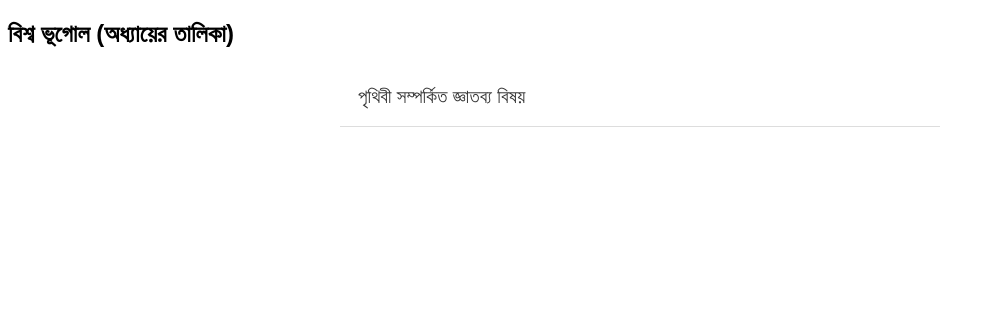
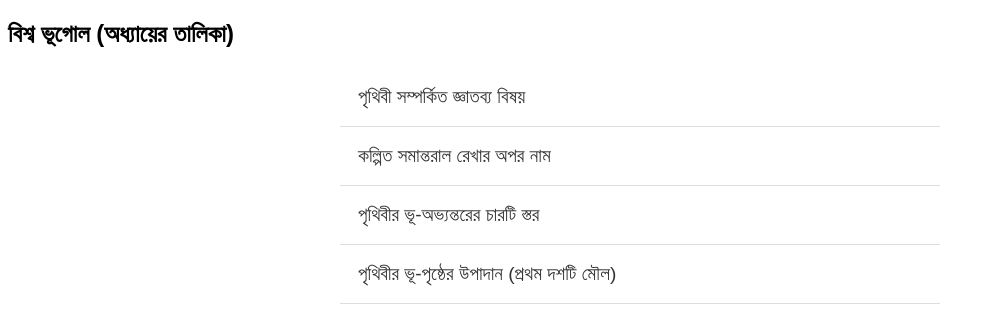
Before and after one commit to Avijitsir/digital-libeary, a plain HTML site: page chapters/book2/wrold_geography_chapters.html in a window 1280 px wide. Shown: the whole page, without its empty margins (0-996 px from the left). Drawn offline with Linux system fonts and the light colour scheme.

Commit message:
My latest updates for the digital library

```diff
--- a/chapters/book2/wrold_geography_chapters.html
+++ b/chapters/book2/wrold_geography_chapters.html
@@ -21,6 +21,9 @@
     <h2>বিশ্ব ভূগোল (অধ্যায়ের তালিকা)</h2>
     <ul>
         <li><a href="../../pdfs/book2/wrold_geography_chapter_1.pdf" target="_blank">পৃথিবী সম্পর্কিত জ্ঞাতব্য বিষয়</a></li>
+        <li><a href="../../pdfs/book2/কল্পিত সমান্তরাল রেখার অপর নাম.pdf" target="_blank">কল্পিত সমান্তরাল রেখার অপর নাম</a></li>
+        <li><a href="../../pdfs/book2/পৃথিবীর ভূ-অভ্যন্তরের চারটি স্তর.pdf" target="_blank">পৃথিবীর ভূ-অভ্যন্তরের চারটি স্তর</a></li>
+        <li><a href="../../pdfs/book2/পৃথিবীর ভূ-পৃষ্ঠের উপাদান (প্রথম দশটি মৌল).pdf" target="_blank">পৃথিবীর ভূ-পৃষ্ঠের উপাদান (প্রথম দশটি মৌল)</a></li>
 
     </ul>
 </body>
```
Also changed, not shown: chapters/book2/ancient_history_chapters.html (+1 -0 lines), chapters/book2/indian_geography_chapters.html (+1 -0 lines), chapters/book2/indian_polity_chapters.html (+1 -0 lines), 6 other files.
